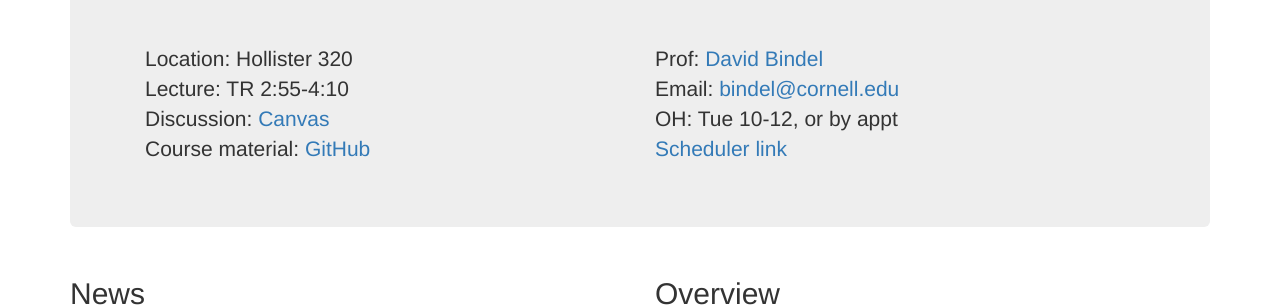
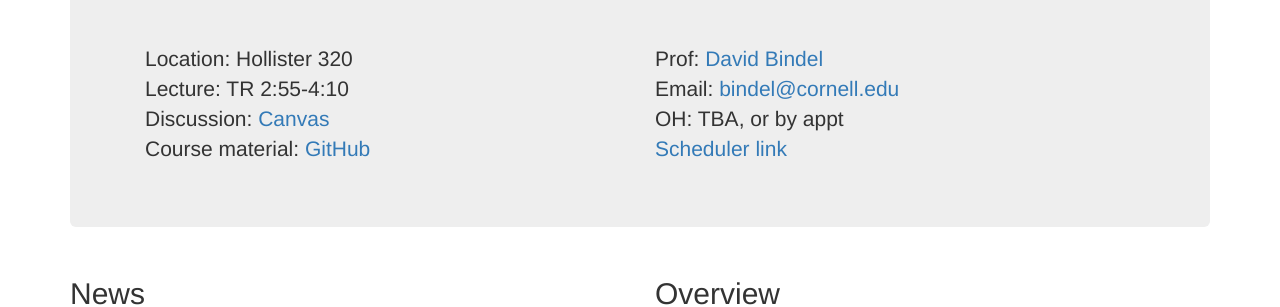
Before and after one commit to dbindel/cs6241-s25, a Jekyll site: the page built from web/index.html, in a window 1280 px wide and 1188 px high. Shown: the part 247-554 px from the top of the window. Built offline with Jekyll 4.4.1, drawn with Linux system fonts in a browser that asks for light colours; nearby versions of some CDN libraries.

Commit message:
Minor fixes.

```diff
--- a/web/_includes/cs6241_head.html
+++ b/web/_includes/cs6241_head.html
@@ -20,7 +20,7 @@
       <p>
         Prof: <a href="http://www.cs.cornell.edu/~bindel">David Bindel</a><br/>
         Email: <a href="mailto:bindel@cornell.edu">bindel@cornell.edu</a><br/>
-        OH: Tue 10-12, or by appt<br/>
+        OH: TBA, or by appt<br/>
         <a href="http://www.meetme.so/DavidBindel">Scheduler link</a>
       </p>
     </div>
--- a/web/schedule.html
+++ b/web/schedule.html
@@ -25,7 +25,7 @@ layout: main
     {% for lec in site.data.lectures %}
     <tr{% if lec.break %} class="info"{% endif %}{% if lec.travel %} class="warning"{% endif %}>
       {% assign day = lec.date | date: "%a" %}
-      <th>{% if day == "Tue" %}{{ lec.date | date: "%U" | plus: -33 }}{% endif %}</th>
+      <th>{% if day == "Tue" %}{{ lec.date | date: "%U" | plus: -2 }}{% endif %}</th>
       <td>{{ day }}, {{ lec.date | date: "%b %d" }}</td>
       {% if lec.break %}
       <td>{{ lec.break }}</td>
```
